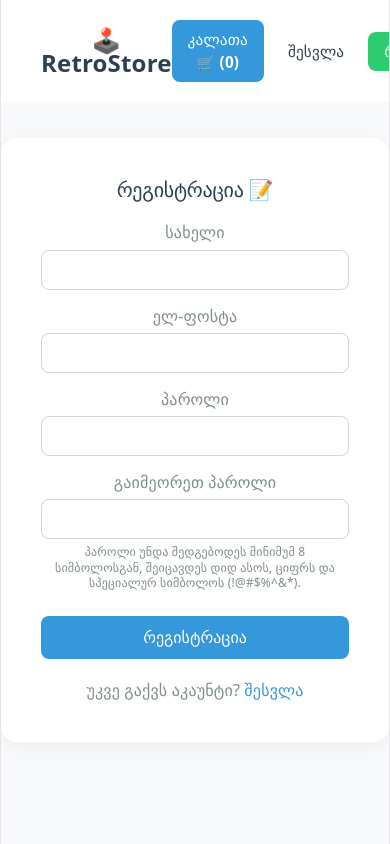
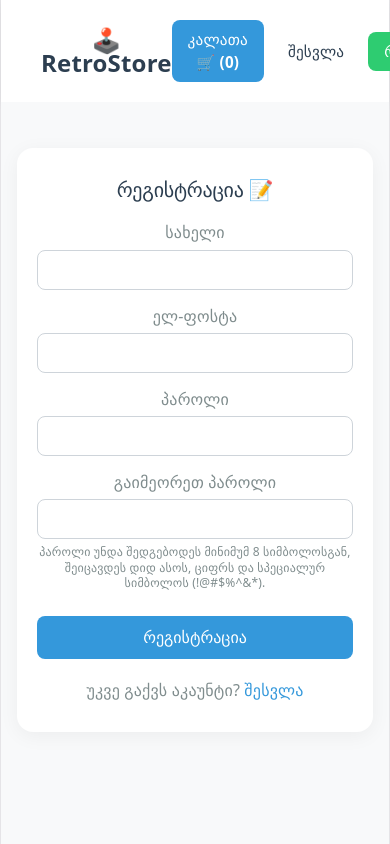
Before and after one commit to x-Hirox/retro-store, a React (Vite) app in the folder client/: page /register in a window 390 px wide. Built offline with nearby package versions, Linux system fonts and the light colour scheme.

Commit message:
fix: make Register component fully responsive on mobile

```diff
--- a/client/src/index.css
+++ b/client/src/index.css
@@ -54,8 +54,9 @@ html,
 body {
   margin: 0;
   padding: 0;
-  overflow-x: hidden; /* აჩერებს გვერდის მარცხნივ-მარჯვნივ გაქცევას და შავ ზოლებს მობილურზე */
   width: 100%;
+  overflow-x: hidden; /* ბლოკავს ჰორიზონტალურ სქროლსა და შავ ზოლებს */
+  overflow-y: auto; /* უზრუნველყოფს ვერტიკალურ სქროლს და გვერდის სრიალს */
 }
 
 #root {
@@ -68,7 +69,6 @@ body {
   display: flex;
   flex-direction: column;
   box-sizing: border-box;
-  overflow-x: hidden;
 }
 
 h1,
--- a/client/src/pages/Register.tsx
+++ b/client/src/pages/Register.tsx
@@ -45,16 +45,19 @@ export default function Register() {
         alignItems: "center",
         minHeight: "80vh",
         backgroundColor: "#f8f9fa",
+        padding: "16px", // დამატებულია მობილურისთვის, რომ კიდეებს არ მიეკრას
+        boxSizing: "border-box",
       }}
     >
       <div
         style={{
           backgroundColor: "white",
-          padding: "40px",
+          padding: "30px 20px", // ოპტიმიზებულია მობილური ეკრანებისთვის
           borderRadius: "16px",
           boxShadow: "0 4px 20px rgba(0,0,0,0.05)",
           width: "100%",
           maxWidth: "400px",
+          boxSizing: "border-box",
         }}
       >
         <h2
@@ -107,6 +110,7 @@ export default function Register() {
                 borderRadius: "8px",
                 border: "1px solid #ced4da",
                 fontSize: "1rem",
+                boxSizing: "border-box",
               }}
             />
           </div>
@@ -132,6 +136,7 @@ export default function Register() {
                 borderRadius: "8px",
                 border: "1px solid #ced4da",
                 fontSize: "1rem",
+                boxSizing: "border-box",
               }}
             />
           </div>
@@ -157,6 +162,7 @@ export default function Register() {
                 borderRadius: "8px",
                 border: "1px solid #ced4da",
                 fontSize: "1rem",
+                boxSizing: "border-box",
               }}
             />
           </div>
@@ -183,6 +189,7 @@ export default function Register() {
                 borderRadius: "8px",
                 border: "1px solid #ced4da",
                 fontSize: "1rem",
+                boxSizing: "border-box",
               }}
             />
 
```
